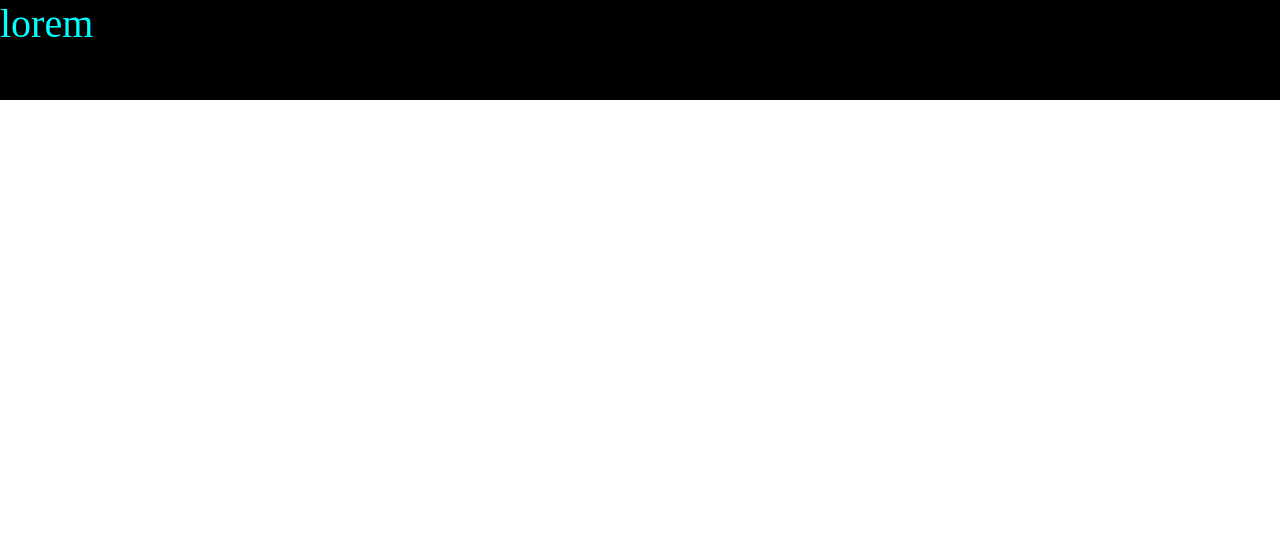
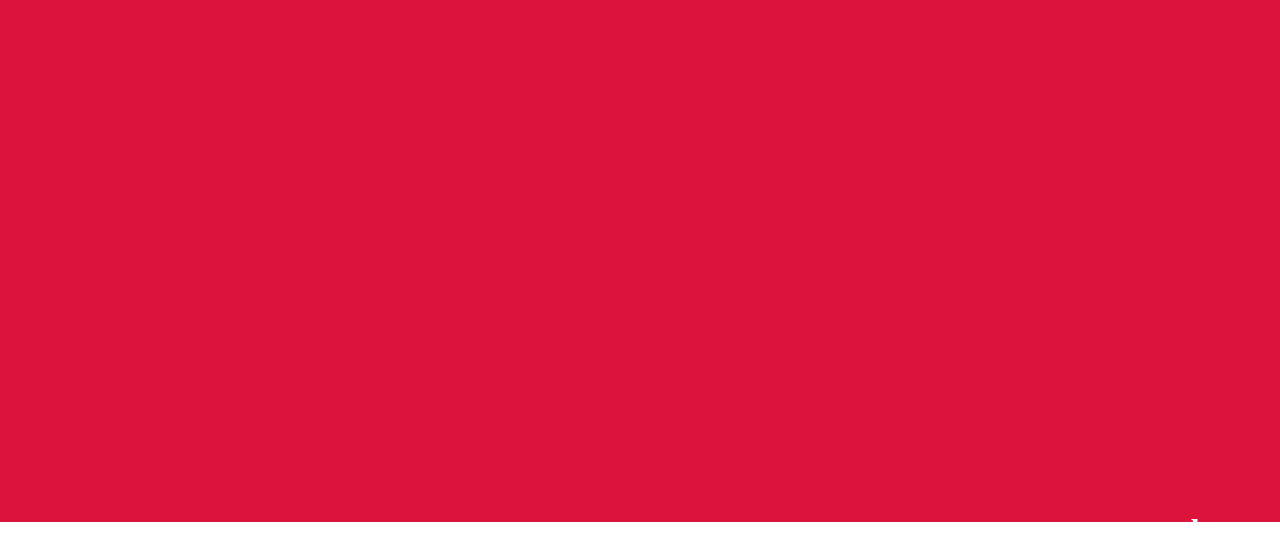
Before and after one commit to priyanshiisingh/Full_stack_webdev, a plain HTML site: page index.html in a window 1280 px wide. Drawn offline with Linux system fonts and the light colour scheme.

Commit message:
Positioning 1

```diff
--- a/index.html
+++ b/index.html
@@ -8,36 +8,30 @@
     <meta name="viewport" content="width=device-width, initial-scale=1">
 
     <style>
-        .parent {
-            color: aqua;
-            background-color: black;
-            height: 100px;
-            font-size: 2.5rem;
+        * {
+            margin: 0;
+            padding: 0;
+            box-sizing: border-box;
         }
 
-        body {
-            height: 80vh;
-        }
-
-        * {
-            margin: 0px;
-            padding: 0px;
-            box-sizing: border-box;
-            text-decoration: none;
+        h1 {
+            background-color: crimson;
+            color: white;
+            padding: 10px;
+            text-align: right;
+            padding-top: 40%;
+            height: 50vh;
         }
     </style>
 </head>
 
-<!--relative font sizing units
-        rem - relative to size of the root(default size)
-    absolute font sizing units
-        em
+<!-- Positioning
+    text-align : block level property (default-left)
+
 -->
 
 <body>
-    <div class="parent">
-        lorem
-    </div>
+    <h1>lorem </h1>
 </body>
 
 </html>
```
